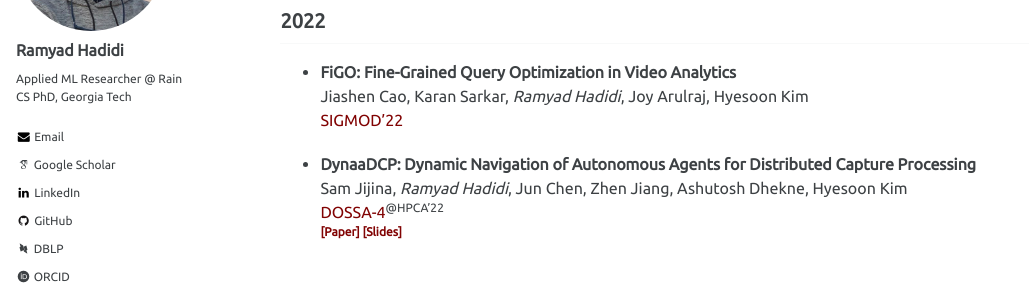
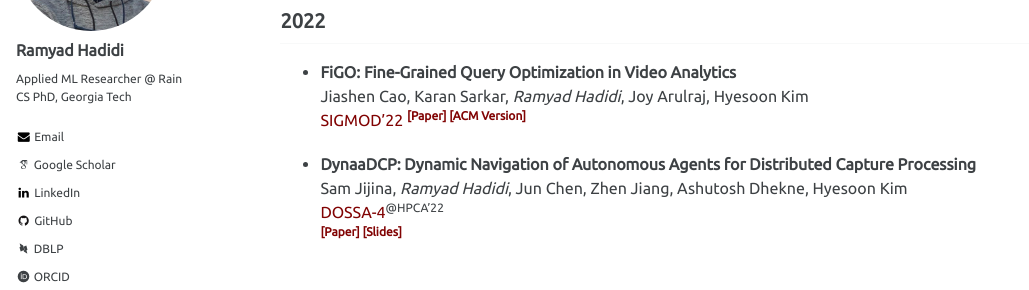
Before and after one commit to ramyadhadidi/ramyadhadidi.github.io, a Jekyll site: the page built from _pages/publications.md, in a window 1280 px wide and 900 px high, scrolled down 406 px. Shown: the part 151-441 px from the top of the window, without its empty margins (0-1029 px from the left). Built offline with Jekyll 4.4.1, drawn with Linux system fonts in a browser that asks for light colours; some web fonts are replaced.

Commit message:
sigmod pdf

```diff
--- a/_pages/publications.md
+++ b/_pages/publications.md
@@ -39,7 +39,11 @@ author_profile: true
 
   * __FiGO: Fine-Grained Query Optimization in Video Analytics__
     Jiashen Cao, Karan Sarkar, _Ramyad Hadidi_, Joy Arulraj, Hyesoon Kim
-    [SIGMOD'22](https://dl.acm.org/doi/10.1145/3514221.3517857)
+    [SIGMOD'22](https://2022.sigmod.org/)
+    <sup>
+    [__[Paper]__](https://ramyadhadidi.github.io/files/cao-sigmod22.pdf)
+    [__[ACM Version]__](https://dl.acm.org/doi/10.1145/3514221.3517857)
+    </sup>
 
   * __DynaaDCP: Dynamic Navigation of Autonomous Agents for Distributed Capture Processing__
     Sam Jijina, _Ramyad Hadidi_, Jun Chen, Zhen Jiang, Ashutosh Dhekne, Hyesoon Kim
```
Also changed, not shown: 1 other file.
